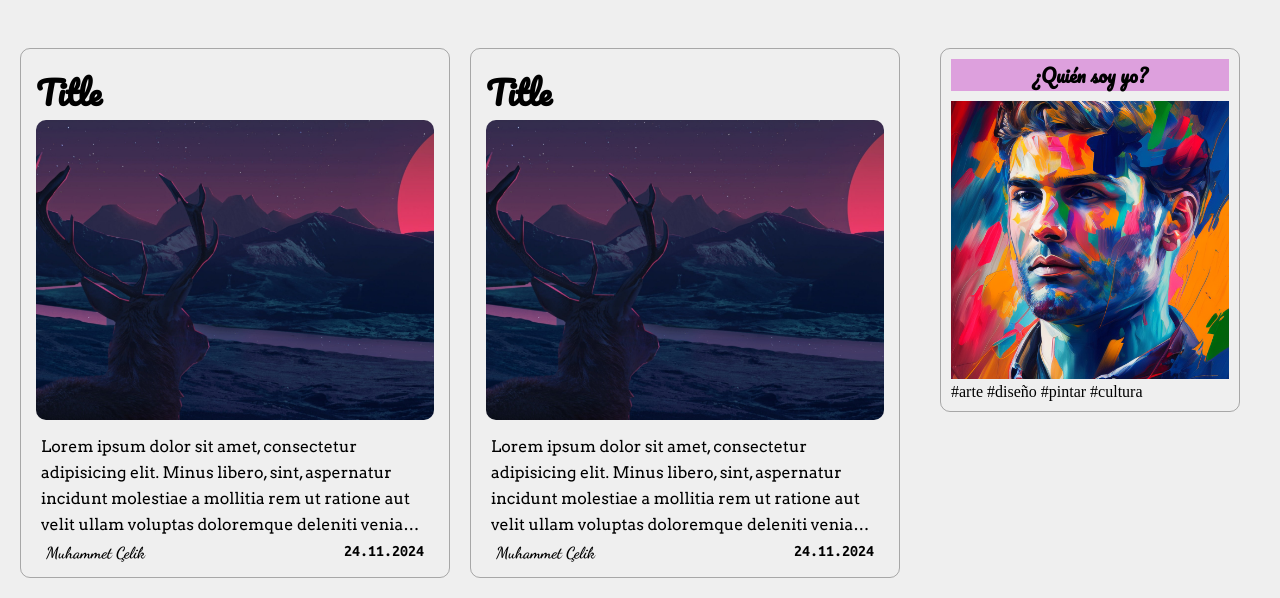
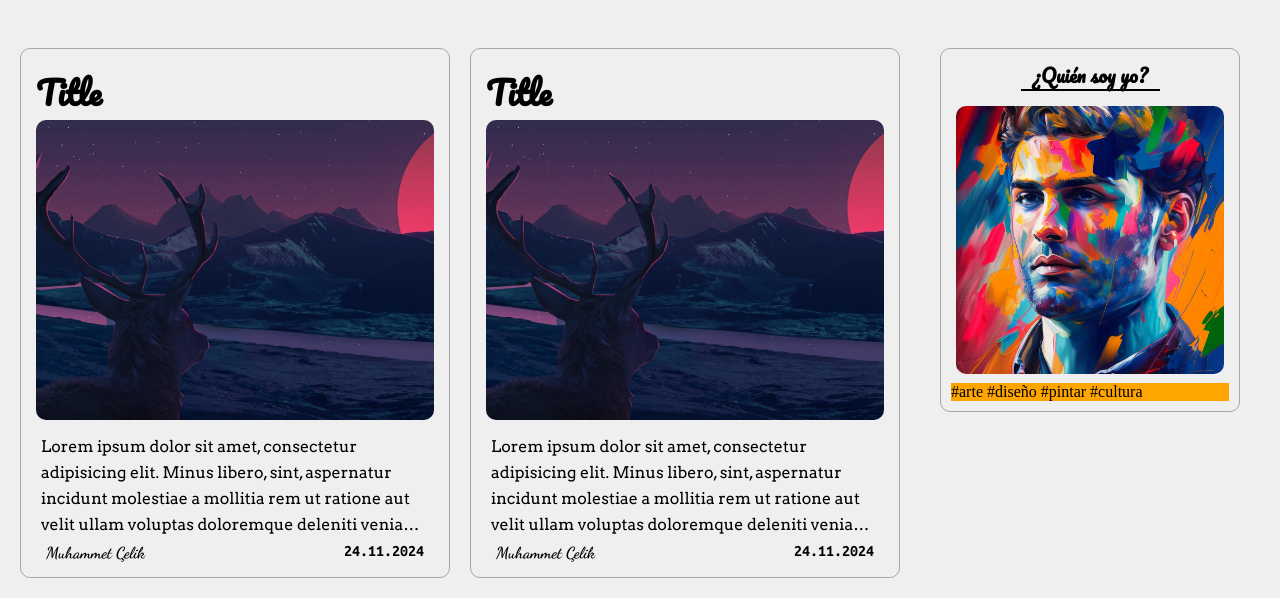
Before and after one commit to aysenurgezgin/miBlog, a plain HTML site: page index.html in a window 1280 px wide. Shown: the part 572-1170 px from the top of the page. Drawn offline with Linux system fonts and the light colour scheme.

Commit message:
Edit the Categories section

```diff
--- a/public/css/sidebar.css
+++ b/public/css/sidebar.css
@@ -12,7 +12,6 @@
 
 .sidebar h3 {
     width: 100%;
-    background-color: plum;
     margin-bottom: 10px;
     font-family: 'Pacifico', cursive;
     display: flex;
@@ -21,6 +20,19 @@
 }
 .sidebar h3::after{
     content: '';
-    w
+    width: 50%;
+    height: 2px;
+    background-color: black;
+    position: absolute;
+    bottom: 0;
 }
 /* Content değeri boş vermen Zorunlu;Ekranda bu deper görünmez yoksa. */
+
+.sidebar img{
+    padding:5px;
+    border-radius:15px;
+}
+.sidebar .categories{
+    background-color: orange;
+    width: 100%;
+}
```
